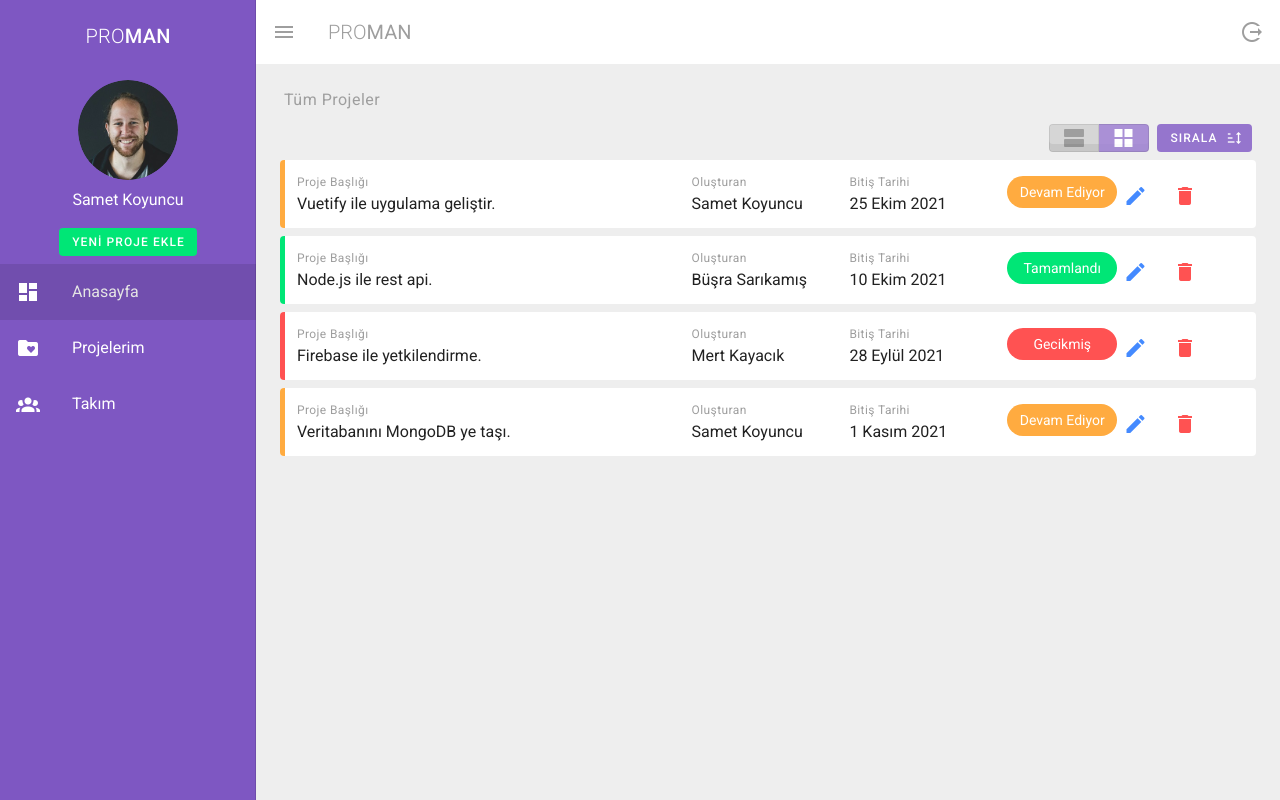
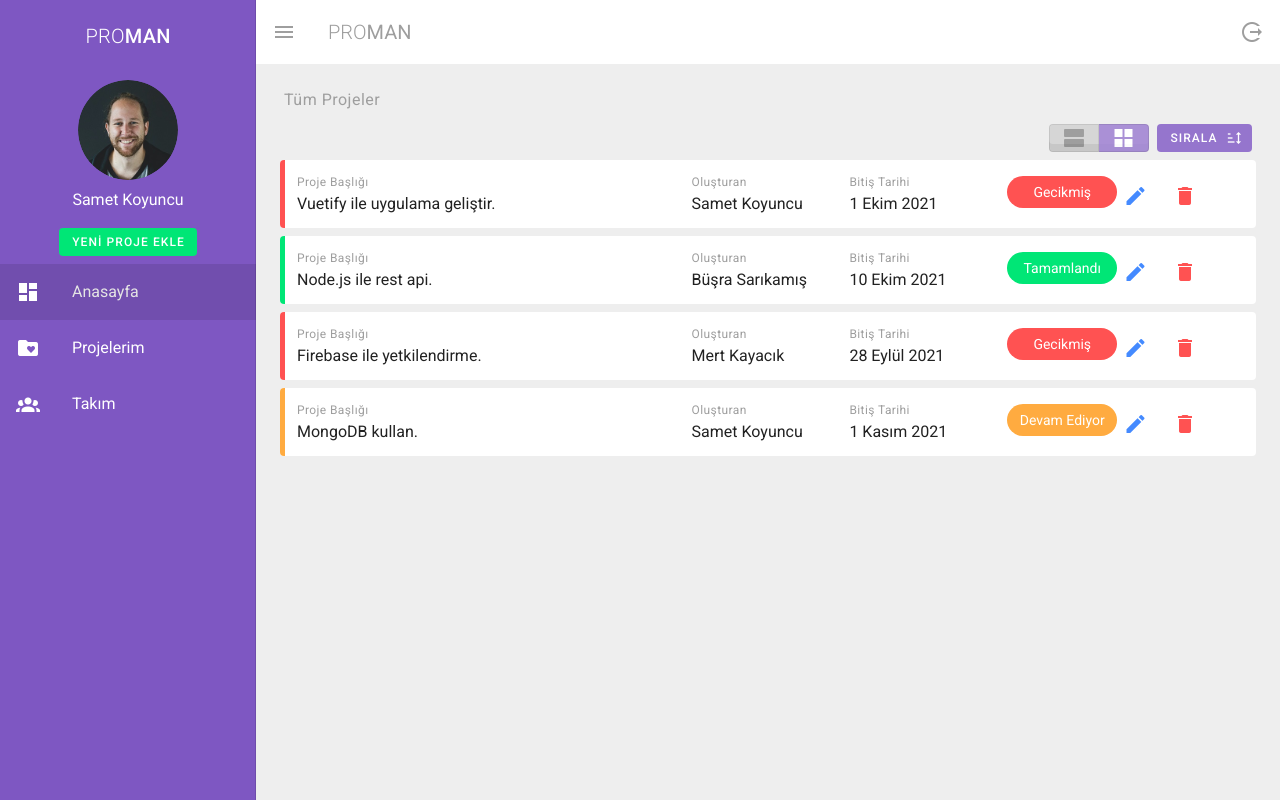
Before and after one commit to sametkoyuncu/project-manager-with-vuetify, a Vue app: page / in a window 1280 px wide. Built offline with nearby package versions, Linux system fonts and the light colour scheme.

Commit message:
Add vuex

```diff
--- a/package.json
+++ b/package.json
@@ -12,7 +12,8 @@
     "date-fns": "^2.24.0",
     "vue": "^2.6.11",
     "vue-router": "^3.2.0",
-    "vuetify": "^2.4.0"
+    "vuetify": "^2.4.0",
+    "vuex": "^3.6.2"
   },
   "devDependencies": {
     "@vue/cli-plugin-babel": "~4.5.0",
--- a/src/components/ProjectAdd.vue
+++ b/src/components/ProjectAdd.vue
@@ -112,11 +112,23 @@ export default {
         this.$refs[f].reset()
       })
     },
+    addProject(project) {
+      this.$store.commit('addProject', project)
+    },
     submit() {
       if (this.$refs.form.validate()) {
         this.dialog = false
-        console.log(this.title + ' ' + this.content + ' ' + this.dueDate)
+        const project = {
+          id: Math.random(0, 100),
+          title: this.title,
+          person: 'Samet Koyuncu',
+          due: this.dueDate,
+          status: 'ongoing',
+          content: this.content,
+        }
+        this.addProject(project)
         this.$refs.form.reset()
+        this.snackbarAdd = true
       }
     },
   },
--- a/src/components/ProjectEdit.vue
+++ b/src/components/ProjectEdit.vue
@@ -107,6 +107,7 @@ export default {
     project: Object,
   },
   data: () => ({
+    status: '',
     statuses: ['ongoing', 'complete', 'overdue'],
     dialog: false,
     id: '',
--- a/src/main.js
+++ b/src/main.js
@@ -1,12 +1,14 @@
-import Vue from "vue";
-import App from "./App.vue";
-import router from "./router";
-import vuetify from "./plugins/vuetify";
+import Vue from 'vue'
+import App from './App.vue'
+import router from './router'
+import vuetify from './plugins/vuetify'
+import { store } from './store/store'
 
-Vue.config.productionTip = false;
+Vue.config.productionTip = false
 
 new Vue({
   router,
   vuetify,
+  store: store,
   render: (h) => h(App),
-}).$mount("#app");
+}).$mount('#app')
--- /dev/null
+++ b/src/store/store.js
@@ -0,0 +1,71 @@
+import Vue from 'vue'
+import Vuex from 'vuex'
+
+Vue.use(Vuex)
+
+export const store = new Vuex.Store({
+  state: {
+    projects: [
+      {
+        id: 'IdOne',
+        title: 'Vuetify ile uygulama geliştir.',
+        person: 'Samet Koyuncu',
+        due: '1 Ekim 2021',
+        status: 'overdue',
+        content:
+          'Lorem ipsum dolor sit amet consectetur adipisicing elit. Veritatis, nostrum molestiae? Tempore tempora incidunt eius eveniet ratione ducimus, iure, maiores, quis assumenda numquam earum totam nisi consequatur accusantium provident aperiam?',
+      },
+      {
+        id: 'IdTwo',
+        title: 'Node.js ile rest api.',
+        person: 'Büşra Sarıkamış',
+        due: '10 Ekim 2021',
+        status: 'complete',
+        content:
+          'Lorem ipsum dolor sit amet consectetur adipisicing elit. Veritatis, nostrum molestiae? Tempore tempora incidunt eius eveniet ratione ducimus, iure, maiores, quis assumenda numquam earum totam nisi consequatur accusantium provident aperiam?',
+      },
+      {
+        id: 'IdThree',
+        title: 'Firebase ile yetkilendirme.',
+        person: 'Mert Kayacık',
+        due: '28 Eylül 2021',
+        status: 'overdue',
+        content:
+          'Lorem ipsum dolor sit amet consectetur adipisicing elit. Veritatis, nostrum molestiae? Tempore tempora incidunt eius eveniet ratione ducimus, iure, maiores, quis assumenda numquam earum totam nisi consequatur accusantium provident aperiam?',
+      },
+      {
+        id: 'IdFour',
+        title: 'MongoDB kullan.',
+        person: 'Samet Koyuncu',
+        due: '1 Kasım 2021',
+        status: 'ongoing',
+        content:
+          'Lorem ipsum dolor sit amet consectetur adipisicing elit. Veritatis, nostrum molestiae? Tempore tempora incidunt eius eveniet ratione ducimus, iure, maiores, quis assumenda numquam earum totam nisi consequatur accusantium provident aperiam?',
+      },
+    ],
+  },
+  mutations: {
+    sortBy: (state, prop) => {
+      state.projects.sort((a, b) => (a[prop] < b[prop] ? -1 : 1))
+    },
+    deleteProject: (state, id) => {
+      state.projects = state.projects.filter((project) => {
+        return project.id !== id
+      })
+    },
+    addProject: (state, project) => {
+      state.projects.push(project)
+    },
+  },
+  actions: {
+    sortBy: (context, prop) => {
+      context.commit('sortBy', prop)
+    },
+    deleteProject: (context, id) => {
+      context.commit('deleteProject', id)
+    },
+    addProject: (context, project) => {
+      context.commit('addProject', project)
+    },
+  },
+})
--- a/src/views/Dashboard.vue
+++ b/src/views/Dashboard.vue
@@ -202,44 +202,6 @@ export default {
       toggle: 0,
       snackbarDelete: false,
       snackbarEdit: false,
-      projects: [
-        {
-          id: 'IdOne',
-          title: 'Vuetify ile uygulama geliştir.',
-          person: 'Samet Koyuncu',
-          due: '25 Ekim 2021',
-          status: 'ongoing',
-          content:
-            'Lorem ipsum dolor sit amet consectetur adipisicing elit. Veritatis, nostrum molestiae? Tempore tempora incidunt eius eveniet ratione ducimus, iure, maiores, quis assumenda numquam earum totam nisi consequatur accusantium provident aperiam?',
-        },
-        {
-          id: 'IdTwo',
-          title: 'Node.js ile rest api.',
-          person: 'Büşra Sarıkamış',
-          due: '10 Ekim 2021',
-          status: 'complete',
-          content:
-            'Lorem ipsum dolor sit amet consectetur adipisicing elit. Veritatis, nostrum molestiae? Tempore tempora incidunt eius eveniet ratione ducimus, iure, maiores, quis assumenda numquam earum totam nisi consequatur accusantium provident aperiam?',
-        },
-        {
-          id: 'IdThree',
-          title: 'Firebase ile yetkilendirme.',
-          person: 'Mert Kayacık',
-          due: '28 Eylül 2021',
-          status: 'overdue',
-          content:
-            'Lorem ipsum dolor sit amet consectetur adipisicing elit. Veritatis, nostrum molestiae? Tempore tempora incidunt eius eveniet ratione ducimus, iure, maiores, quis assumenda numquam earum totam nisi consequatur accusantium provident aperiam?',
-        },
-        {
-          id: 'IdFour',
-          title: 'Veritabanını MongoDB ye taşı.',
-          person: 'Samet Koyuncu',
-          due: '1 Kasım 2021',
-          status: 'ongoing',
-          content:
-            'Lorem ipsum dolor sit amet consectetur adipisicing elit. Veritatis, nostrum molestiae? Tempore tempora incidunt eius eveniet ratione ducimus, iure, maiores, quis assumenda numquam earum totam nisi consequatur accusantium provident aperiam?',
-        },
-      ],
       items: [
         { title: 'Başlığa göre', prop: 'title' },
         {
@@ -265,15 +227,16 @@ export default {
       else if (status == 'overdue') return 'Gecikmiş'
     },
     sortBy(prop) {
-      this.projects.sort((a, b) => (a[prop] < b[prop] ? -1 : 1))
+      this.$store.commit('sortBy', prop)
     },
     deleteProject(id) {
-      const lastProjects = this.projects.filter((project) => {
-        return project.id !== id
-      })
-      this.projects = []
-      this.projects = lastProjects
+      this.$store.commit('deleteProject', id)
       this.snackbarDelete = true
+    },
+  },
+  computed: {
+    projects() {
+      return this.$store.state.projects
     },
   },
 }
--- a/src/views/MyProjects.vue
+++ b/src/views/MyProjects.vue
@@ -64,40 +64,6 @@ export default {
   name: 'myProjects',
   data() {
     return {
-      projects: [
-        {
-          title: 'Vuetify ile uygulama geliştir.',
-          person: 'Samet Koyuncu',
-          due: '25 Ekim 2021',
-          status: 'ongoing',
-          content:
-            'Lorem ipsum dolor sit amet consectetur adipisicing elit. Veritatis, nostrum molestiae? Tempore tempora incidunt eius eveniet ratione ducimus, iure, maiores, quis assumenda numquam earum totam nisi consequatur accusantium provident aperiam?',
-        },
-        {
-          title: 'Node.js ile rest api.',
-          person: 'Büşra Sarıkamış',
-          due: '10 Ekim 2021',
-          status: 'complete',
-          content:
-            'Lorem ipsum dolor sit amet consectetur adipisicing elit. Veritatis, nostrum molestiae? Tempore tempora incidunt eius eveniet ratione ducimus, iure, maiores, quis assumenda numquam earum totam nisi consequatur accusantium provident aperiam?',
-        },
-        {
-          title: 'Firebase ile yetkilendirme.',
-          person: 'Mert Kayacık',
-          due: '28 Eylül 2021',
-          status: 'overdue',
-          content:
-            'Lorem ipsum dolor sit amet consectetur adipisicing elit. Veritatis, nostrum molestiae? Tempore tempora incidunt eius eveniet ratione ducimus, iure, maiores, quis assumenda numquam earum totam nisi consequatur accusantium provident aperiam?',
-        },
-        {
-          title: 'Veritabanını MongoDB ye taşı.',
-          person: 'Samet Koyuncu',
-          due: '1 Kasım 2021',
-          status: 'ongoing',
-          content:
-            'Lorem ipsum dolor sit amet consectetur adipisicing elit. Veritatis, nostrum molestiae? Tempore tempora incidunt eius eveniet ratione ducimus, iure, maiores, quis assumenda numquam earum totam nisi consequatur accusantium provident aperiam?',
-        },
-      ],
       items: [
         { title: 'Başlığa göre', prop: 'title' },
         {
@@ -118,13 +84,13 @@ export default {
       else if (status == 'ongoing') return 'Devam Ediyor'
       else if (status == 'overdue') return 'Gecikmiş'
     },
-    sortBy(prop) {
-      this.projects.sort((a, b) => (a[prop] < b[prop] ? -1 : 1))
+    sortBy: function (prop) {
+      this.$store.commit('sortBy', prop)
     },
   },
   computed: {
     myProjects() {
-      return this.projects.filter((project) => {
+      return this.$store.state.projects.filter((project) => {
         return project.person === 'Samet Koyuncu'
       })
     },
```
Also changed, not shown: 1 other file (tests, documents, lock files or other folders).
